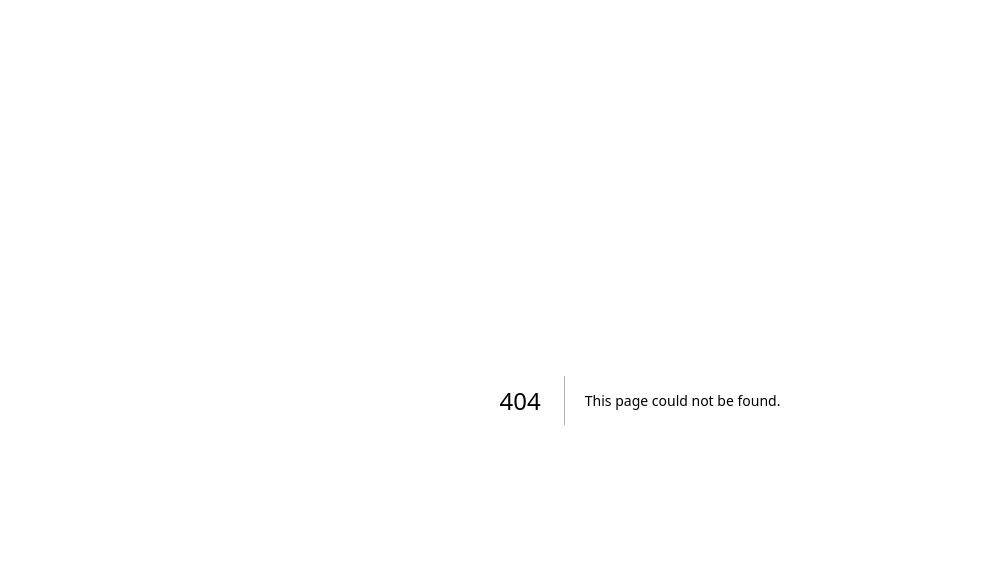
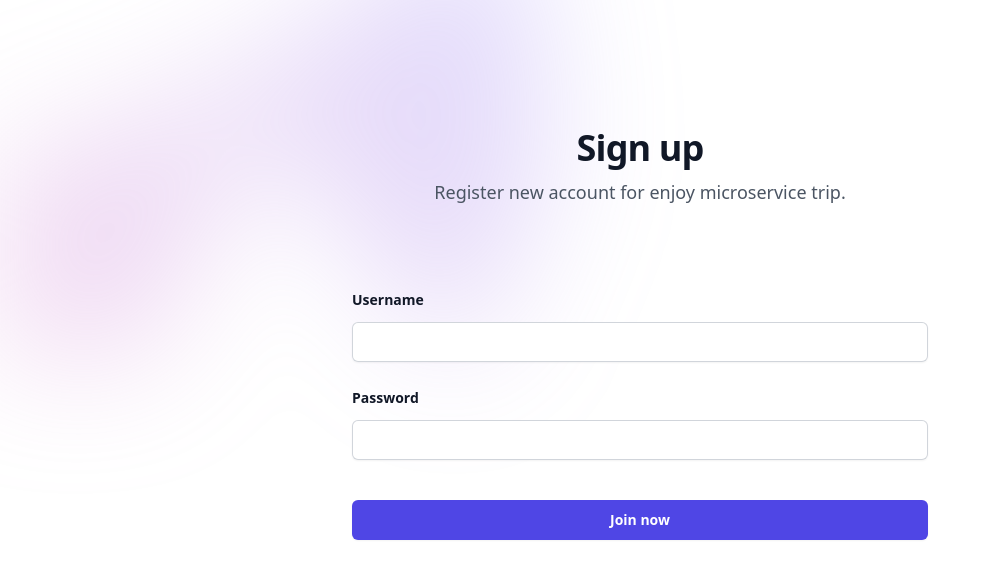
Before and after one commit to nguyennghi3489/ticketdev, a Next.js app in the folder client/: page /sign-up in a window 1280 px wide. Before the commit this address had no page. Shown: the top 578 px of the page, without its empty margins (0-991 px from the left). Built offline with nearby package versions, Linux system fonts and the light colour scheme.

Commit message:
feat: implement sign up pages

```diff
--- /dev/null
+++ b/client/hooks/use-request.tsx
@@ -0,0 +1,23 @@
+import axios from "axios";
+import { ReactElement, ReactNode, useState } from "react";
+
+export const useRequest = (
+  apiUrl: string,
+  body: Record<string, string | number>,
+  onSuccess: Function
+) => {
+  const [data, setData] = useState();
+  const [errors, setErrors] = useState(null);
+
+  const doRequest = async () => {
+    try {
+      const response = await axios.post(apiUrl, body);
+      setData(response.data);
+      onSuccess(response.data);
+    } catch (error) {
+      setErrors(error.response.data);
+    }
+  };
+
+  return [data, errors, doRequest];
+};
--- a/client/pages/index.tsx
+++ b/client/pages/index.tsx
@@ -1,7 +1,7 @@
 import { NextPage } from "next";
 
 const Page: NextPage = () => {
-  return <p>hello world 123</p>;
+  return <p>Landing Page</p>;
 };
 
 export default Page;
--- /dev/null
+++ b/client/pages/sign-up.tsx
@@ -0,0 +1,123 @@
+import axios from "axios";
+import { NextPage } from "next";
+import { ChangeEvent, SyntheticEvent, useCallback, useState } from "react";
+import { useRequest } from "../hooks/use-request";
+import { useRouter } from "next/navigation";
+
+const Signup: NextPage = () => {
+  const [email, setEmail] = useState("");
+  const [password, setPassword] = useState("");
+  const router = useRouter();
+  const redirectLandingPage = useCallback(() => {
+    router.push("/");
+  }, [router]);
+  const [data, errors, doRequest] = useRequest(
+    "/api/users/signup",
+    {
+      email,
+      password,
+    },
+    redirectLandingPage
+  );
+
+  const handleSignup = (event: SyntheticEvent) => {
+    event.preventDefault();
+
+    doRequest();
+  };
+
+  return (
+    <div className="isolate bg-white px-6 py-24 sm:py-32 lg:px-8">
+      <div
+        className="absolute inset-x-0 top-[-10rem] -z-10 transform-gpu overflow-hidden blur-3xl sm:top-[-20rem]"
+        aria-hidden="true"
+      >
+        <div
+          className="relative left-1/2 -z-10 aspect-[1155/678] w-[36.125rem] max-w-none -translate-x-1/2 rotate-[30deg] bg-gradient-to-tr from-[#ff80b5] to-[#9089fc] opacity-30 sm:left-[calc(50%-40rem)] sm:w-[72.1875rem]"
+          style={{
+            clipPath:
+              "polygon(74.1% 44.1%, 100% 61.6%, 97.5% 26.9%, 85.5% 0.1%, 80.7% 2%, 72.5% 32.5%, 60.2% 62.4%, 52.4% 68.1%, 47.5% 58.3%, 45.2% 34.5%, 27.5% 76.7%, 0.1% 64.9%, 17.9% 100%, 27.6% 76.8%, 76.1% 97.7%, 74.1% 44.1%)",
+          }}
+        />
+      </div>
+      <div className="mx-auto max-w-2xl text-center">
+        <h2 className="text-3xl font-bold tracking-tight text-gray-900 sm:text-4xl">
+          Sign up
+        </h2>
+        <p className="mt-2 text-lg leading-8 text-gray-600">
+          Register new account for enjoy microservice trip.
+        </p>
+      </div>
+      <form onSubmit={handleSignup} className="mx-auto mt-16 max-w-xl sm:mt-20">
+        <div className="grid grid-cols-1 gap-x-8 gap-y-6 sm:grid-cols-2">
+          <div className="sm:col-span-2">
+            <label
+              htmlFor="email"
+              className="block text-sm font-semibold leading-6 text-gray-900"
+            >
+              Username
+            </label>
+            <div className="mt-2.5">
+              <input
+                type="text"
+                name="email"
+                id="email"
+                autoComplete="email"
+                value={email}
+                onChange={(e: ChangeEvent<HTMLInputElement>) => {
+                  setEmail(e.target.value);
+                }}
+                className="block w-full rounded-md border-0 px-3.5 py-2 text-gray-900 shadow-sm ring-1 ring-inset ring-gray-300 placeholder:text-gray-400 focus:ring-2 focus:ring-inset focus:ring-indigo-600 sm:text-sm sm:leading-6"
+              />
+            </div>
+          </div>
+          <div className="sm:col-span-2">
+            <label
+              htmlFor="password"
+              className="block text-sm font-semibold leading-6 text-gray-900"
+            >
+              Password
+            </label>
+            <div className="mt-2.5">
+              <input
+                type="password"
+                name="password"
+                value={password}
+                onChange={(e: ChangeEvent<HTMLInputElement>) => {
+                  setPassword(e.target.value);
+                }}
+                className="block w-full rounded-md border-0 px-3.5 py-2 text-gray-900 shadow-sm ring-1 ring-inset ring-gray-300 placeholder:text-gray-400 focus:ring-2 focus:ring-inset focus:ring-indigo-600 sm:text-sm sm:leading-6"
+              />
+            </div>
+          </div>
+        </div>
+        {errors && (
+          <div className="mt-5">
+            <div
+              className="flex bg-red-100 rounded-lg p-4 mb-4 text-sm text-red-700"
+              role="alert"
+            >
+              <ul className="list-disc">
+                {errors.map((error) => (
+                  <li key={error.message} className="m-1 ml-3">
+                    {error.message}
+                  </li>
+                ))}
+              </ul>
+            </div>
+          </div>
+        )}
+        <div className="mt-10">
+          <button
+            type="submit"
+            className="block w-full rounded-md bg-indigo-600 px-3.5 py-2.5 text-center text-sm font-semibold text-white shadow-sm hover:bg-indigo-500 focus-visible:outline focus-visible:outline-2 focus-visible:outline-offset-2 focus-visible:outline-indigo-600"
+          >
+            Join now
+          </button>
+        </div>
+      </form>
+    </div>
+  );
+};
+
+export default Signup;
```
